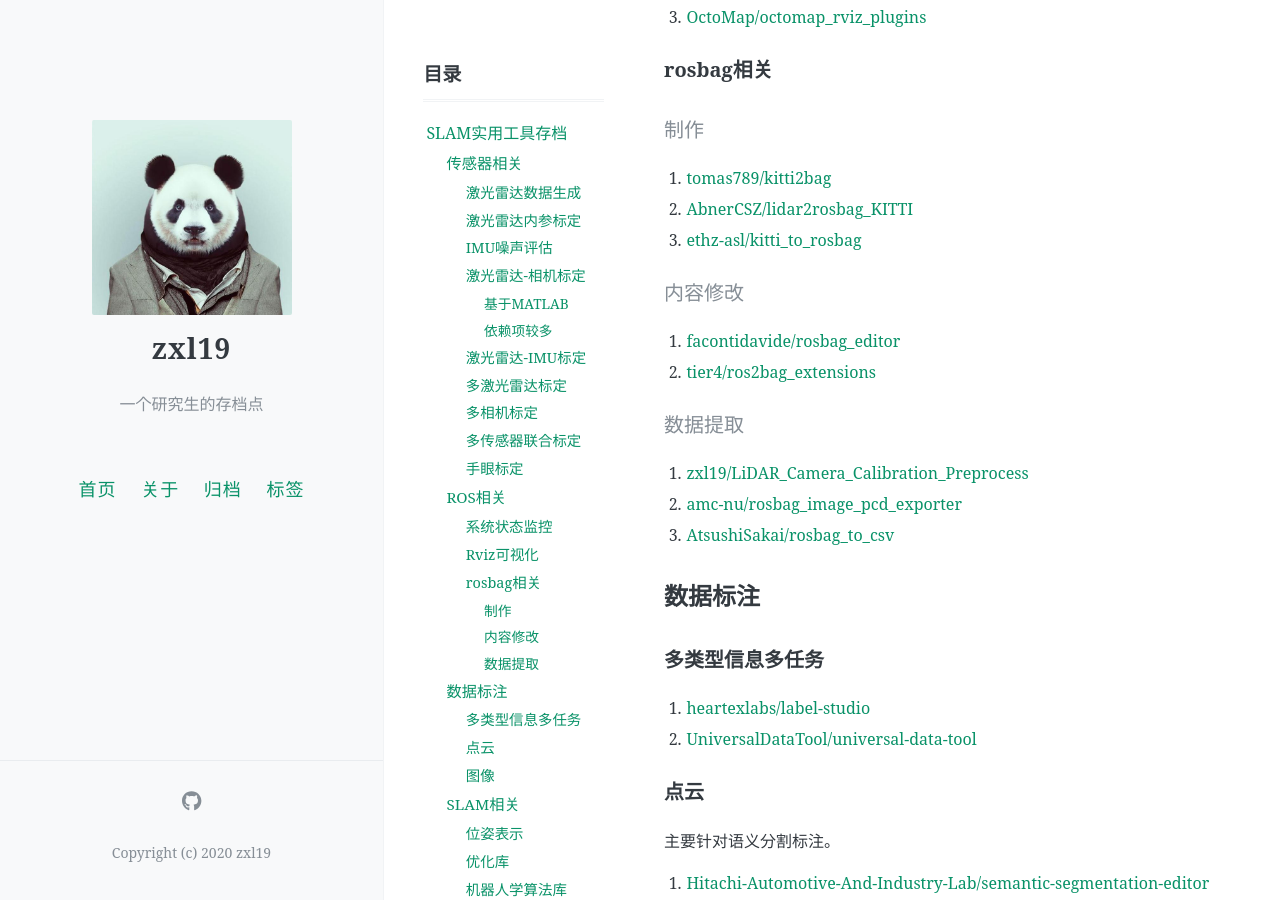
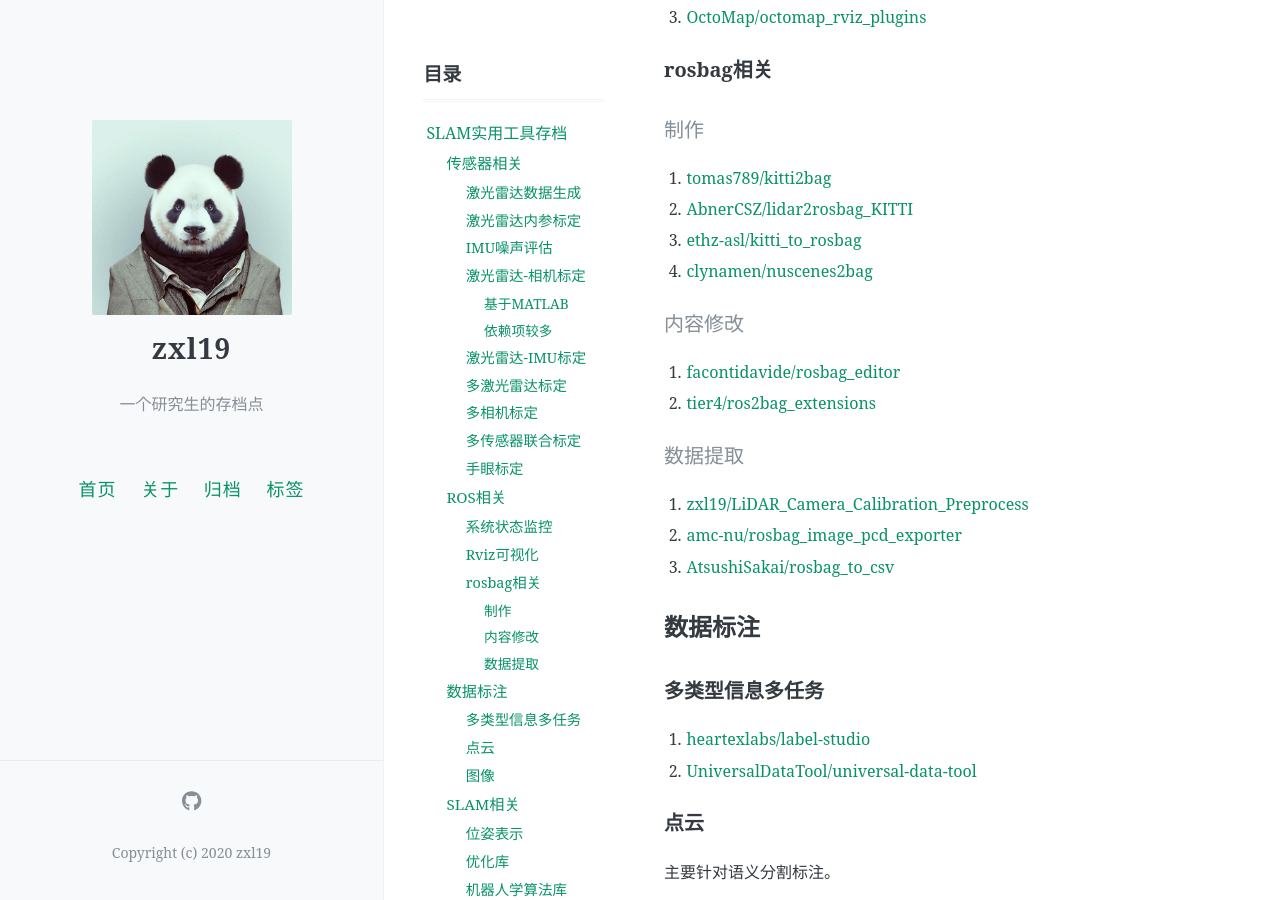
Before and after one commit to zxl19/zxl19.github.io, a Jekyll site: the page built from _posts/2021-05-25-slam-tool.md, in a window 1280 px wide and 900 px high, scrolled down 2536 px. Built offline with Jekyll 4.4.1, drawn with Linux system fonts in a browser that asks for light colours; comment, search, counter and statistics services are not loaded.

Commit message:
Update 2021-05-25-slam-tool.md

```diff
--- a/_posts/2021-05-25-slam-tool.md
+++ b/_posts/2021-05-25-slam-tool.md
@@ -105,6 +105,7 @@ pinned: false
 1. [tomas789/kitti2bag](https://github.com/tomas789/kitti2bag)
 2. [AbnerCSZ/lidar2rosbag_KITTI](https://github.com/AbnerCSZ/lidar2rosbag_KITTI)
 3. [ethz-asl/kitti_to_rosbag](https://github.com/ethz-asl/kitti_to_rosbag)
+4. [clynamen/nuscenes2bag](https://github.com/clynamen/nuscenes2bag)
 
 #### 内容修改
 
```
